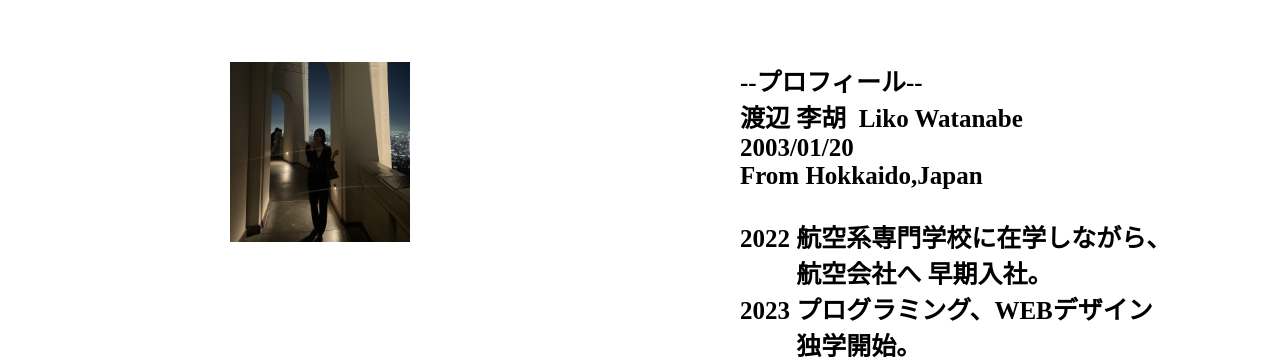
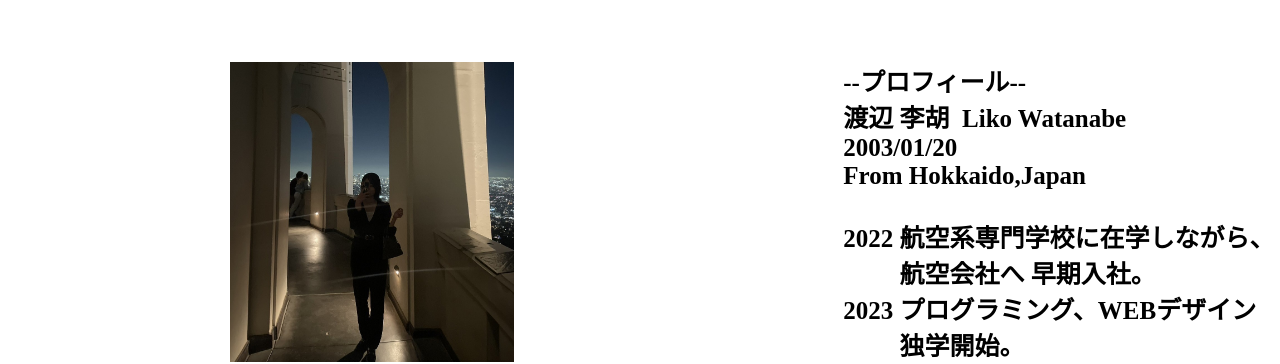
Before and after one commit to rikoemwt/MyIntroduction, a plain HTML site: page index.html in a window 1280 px wide. Shown: the part 602-966 px from the top of the page. Drawn offline with Linux system fonts and the light colour scheme.

Commit message:
size modified

```diff
--- a/style.css
+++ b/style.css
@@ -720,10 +720,12 @@ button:hover {
 
   }
 
+
 .colors {
   position: absolute;
   top: 20px;
   left: 34%;
+
   display: initial;
   text-align: center;
 }
@@ -787,6 +789,14 @@ span.gray{
     margin-left: 15%;
   }
 
+  .introimg {
+    object-fit: cover;
+    overflow: hidden;
+    width: 300px;
+    height: 300px;
+
+  }
+
   .colors {
     position: absolute;
     top: 20px;
```
